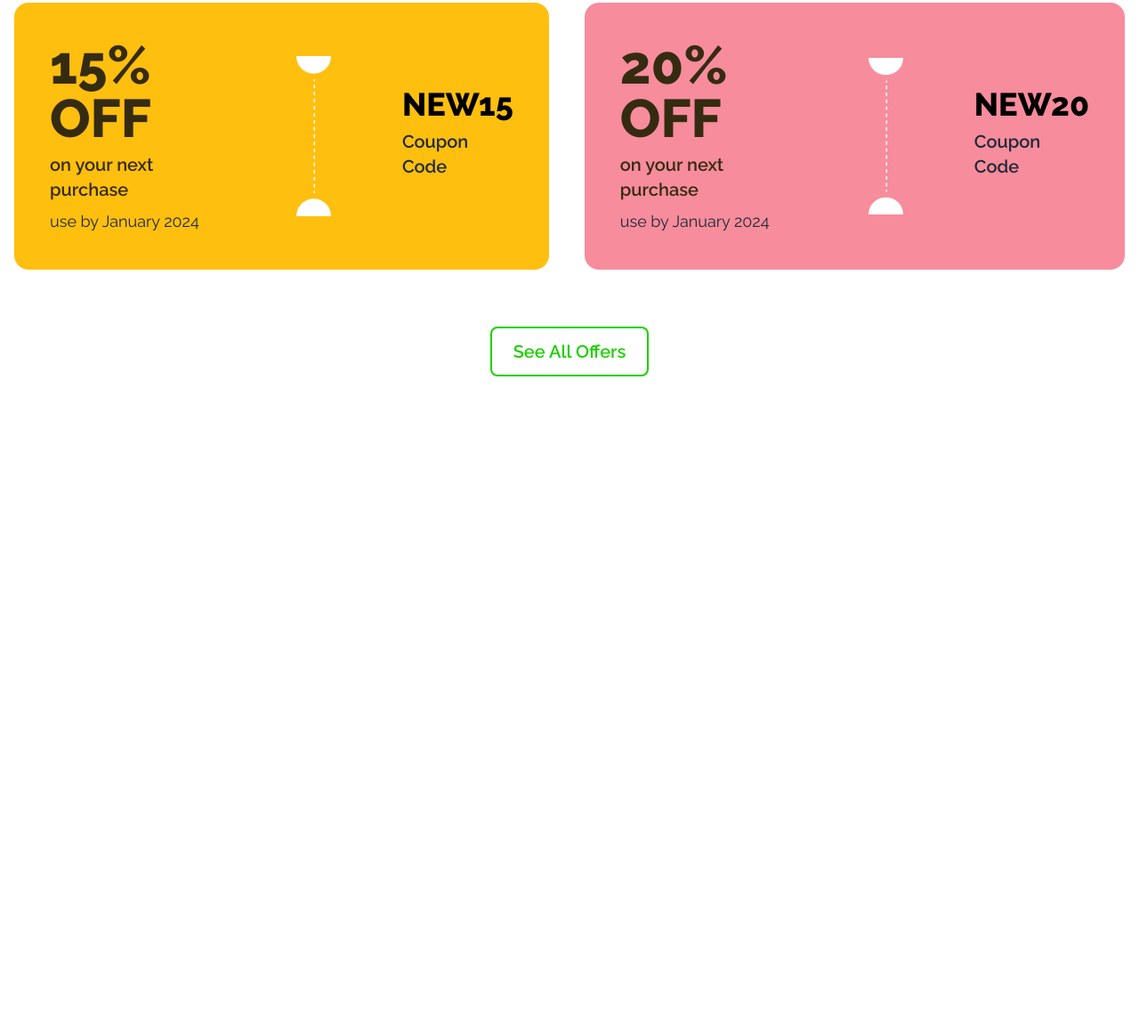
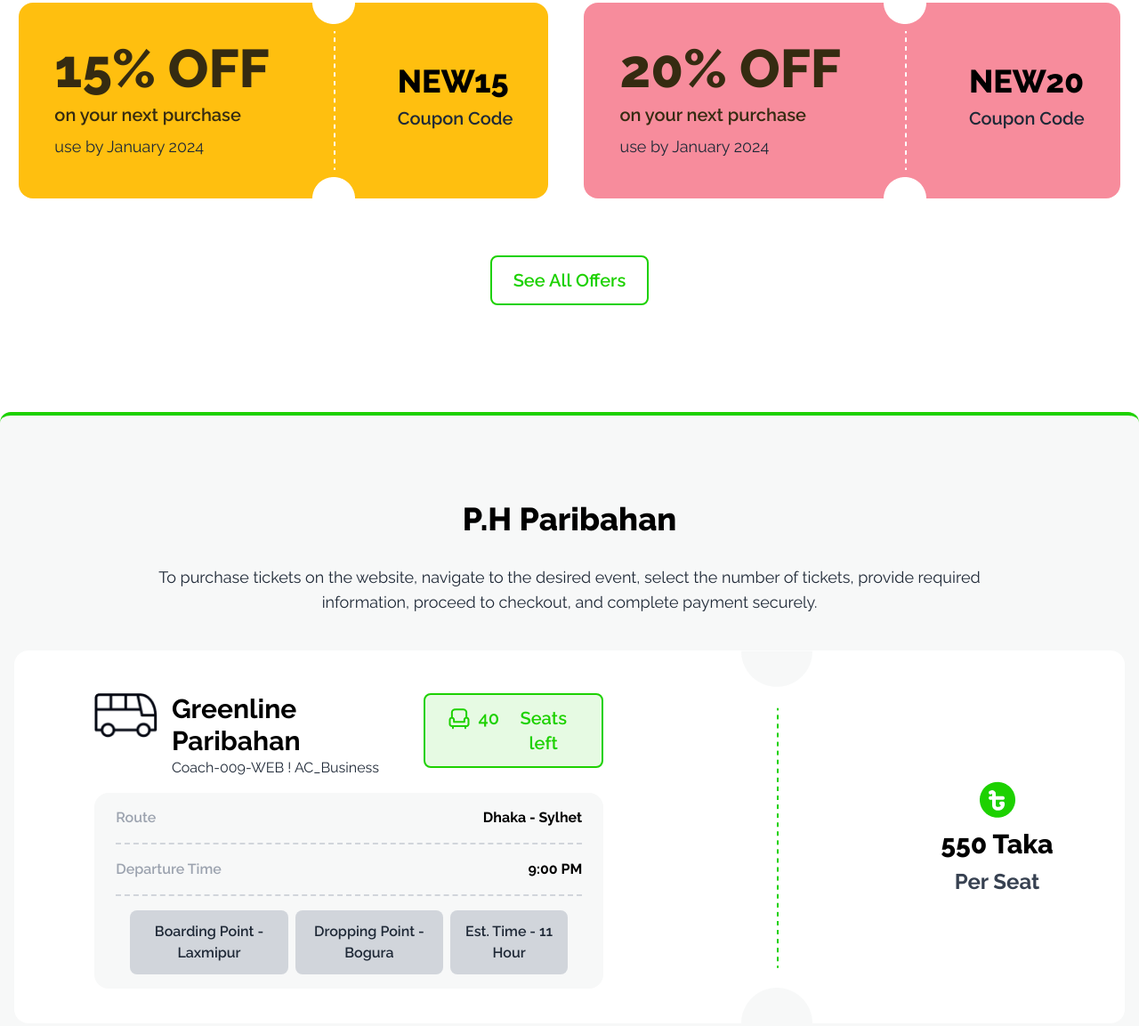
Before and after one commit to Saeedtamim/ba9-a5--sayed-, a plain HTML site: page index.html in a window 1280 px wide. Shown: the part 1101-2254 px from the top of the page at 89% size. Before the commit the page ends 1564 px from the top, so only its background shows below. Drawn offline with nearby package versions, Linux system fonts and the light colour scheme.

Commit message:
ph poribohon added

```diff
--- a/index.html
+++ b/index.html
@@ -109,10 +109,11 @@
 
         <!-- Best offers for you section start -->
         <div class="mt-6 lg:mt-40 mx-4">
-            <h1 class="text-2xl lg:text-4xl font-extrabold text-black text-center py-6 lg:pb-16">Best offers for you</h1>
+            <h1 class="text-2xl lg:text-4xl font-extrabold text-black text-center py-6 lg:pb-16">Best offers for you
+            </h1>
             <div class="flex flex-col lg:flex-row gap-6 lg:gap-10 py-6 justify-center items-center">
                 <!-- 15% Coupon Code -->
-                <div class="flex gap-4 lg:gap-10 bg-[#ffbf0f] justify-between items-center rounded-2xl">
+                <div class="flex gap-2 bg-[#ffbf0f] justify-evenly items-center rounded-2xl">
                     <div class=" p-4 lg:p-10">
                         <h1 class="text-[#352b11] text-xl font-extrabold lg:text-6xl pb-2">15% OFF</h1>
                         <h3 class="text-[#352b11] lg:text-xl font-semibold pb-2">on your next purchase</h3>
@@ -127,7 +128,7 @@
                     </div>
                 </div>
                 <!-- 20% Coupon Code -->
-                <div class="flex gap-4 lg:gap-10 bg-[#f78c9c] justify-between items-center rounded-2xl">
+                <div class="flex gap-2 bg-[#f78c9c] justify-between items-center rounded-2xl">
                     <div class=" p-4 lg:p-10">
                         <h1 class="text-[#352b11] text-xl font-extrabold lg:text-6xl pb-2">20% OFF</h1>
                         <h3 class="text-[#352b11] lg:text-xl font-semibold pb-2">on your next purchase</h3>
@@ -143,13 +144,12 @@
                 </div>
             </div>
             <div class="flex justify-center items-center py-4 lg:py-10">
-                <button class="px-4 py-2 lg:px-6 lg:py-3 flex gap-2 text-[#1dd100] border-[#1dd100] rounded-lg border-2 font-semibold text-sm lg:text-xl">See All Offers</button>
+                <button id="see-all-offers-btn"
+                    class="see-all-offers-btns px-4 py-2 lg:px-6 lg:py-3 flex gap-2 text-[#1dd100] border-[#1dd100] rounded-lg border-2 font-semibold text-sm lg:text-xl">See
+                    All Offers</button>
             </div>
         </div>
         <!-- Best offers for you section end -->
-
-        <!-- P.H Paribahan section start -->
-        <!-- P.H Paribahan section end -->
 
         <!-- Select Your Seat section start -->
         <!-- Select Your Seat section end -->
@@ -157,6 +157,60 @@
 
     </div>
     <!-- container end -->
+
+    <!-- P.H Paribahan section start -->
+    <div class="paribahan mt-4 lg:mt-20 py-6 lg:py-10 border-t-4 border-[#1dd100] rounded-xl bg-[#f7f8f8]">
+        <div class="container">
+            <div class="py-2 lg:py-6">
+                <h1 class="text-2xl lg:text-4xl font-extrabold text-black text-center py-4 lg:py-8 m-0">P.H Paribahan
+                </h1>
+                <p class="text-sm lg:text-lg w-9/12 m-auto text-center">To purchase tickets on the website, navigate to
+                    the desired event, select the number of tickets, provide required information, proceed to checkout,
+                    and complete payment securely.</p>
+            </div>
+            <div class="flex flex-col lg:flex-row gap-2 bg-white justify-stretch lg:justify-around rounded-2xl m-4">
+                <div class="lg:w-3/6 flex flex-col justify-center items-center gap-4 m-2 pt-6 lg:pt-2">
+                    <div class="w-11/12 flex justify-between">
+                        <div class="flex gap-4">
+                            <div><img src="./images/bus-logo.png" alt=""></div>
+                            <div>
+                                <h3 class="text-xl lg:text-3xl text-black font-bold">Greenline Paribahan</h3>
+                                <p>Coach-009-WEB ! AC_Business</p>
+                            </div>
+                        </div>
+                        <div>
+                            <button class="px-4 py-2 lg:px-6 lg:py-3 flex gap-0 lg:gap-2 text-[#1dd100] bg-[#1dd1001c] border-[#1dd100] rounded-lg border-2 font-semibold text-sm lg:text-xl"><img src="./images/seat-green.png" alt=""> <span id="seat-left">40</span> Seats left</button>
+
+                        </div>
+                    </div>
+                    <div class="bg-[#f7f8f8] px-6 rounded-2xl w-11/12">
+                        <div class="py-4 flex justify-between border-b-2 border-dashed border-gray-300">
+                            <p class="font-semibold text-gray-400">Route</p>
+                            <h4 class="text-black font-bold">Dhaka - Sylhet</h4>
+                        </div>
+                        <div class="py-4 flex justify-between border-b-2 border-dashed border-gray-300">
+                            <p class="font-semibold text-gray-400">Departure Time</p>
+                            <h4 class="text-black font-bold">9:00 PM</h4>
+                        </div>
+                        <div class="flex flex-col lg:flex-row justify-evenly items-center p-4 gap-2">
+                            <div><button class="px-2 py-1 lg:px-4 lg:py-3 bg-gray-300 text-gray-800 rounded-lg lg:font-semibold">Boarding Point - Laxmipur</button></div>
+                            <div><button class="px-2 py-1 lg:px-4 lg:py-3 bg-gray-300 text-gray-800 rounded-lg lg:font-semibold">Dropping Point - Bogura</button></div>
+                            <div><button class="px-2 py-1 lg:px-4 lg:py-3 bg-gray-300 text-gray-800 rounded-lg lg:font-semibold">Est. Time - 11 Hour</button></div>
+                        </div>
+                    </div>
+                </div>
+                <div class="rotate-90 lg:rotate-0 mt-6 lg:mt-0">
+                    <img src="./images/info-devider.png" alt="">
+                </div>
+                <div class="flex justify-center items-center px-2 lg:p-6 flex-col gap-2">
+                    <img src="./images/fare.png" alt="">
+                    <h3 id="per-seat-prices" class="text-xl lg:text-3xl font-extrabold text-black">550 Taka</h3>
+                    <p class="text-gray-700 font-bold text-lg lg:text-2xl">Per Seat</p>
+                </div>
+            </div>
+        </div>
+    </div>
+    <!-- P.H Paribahan section end -->
 
     <!-- Footer section start -->
     <!-- Footer section end -->
--- a/style.css
+++ b/style.css
@@ -17,3 +17,9 @@ body{
     background-position: center;
     border-radius: 34px;
 }
+.see-all-offers-btns{
+    transition: all 0.4s;
+}
+.see-all-offers-btns:hover{
+    background-color: #1dd1001c;
+}
```
Also changed, not shown: images/playstore-2.png (renamed from images/Group 104.png).
